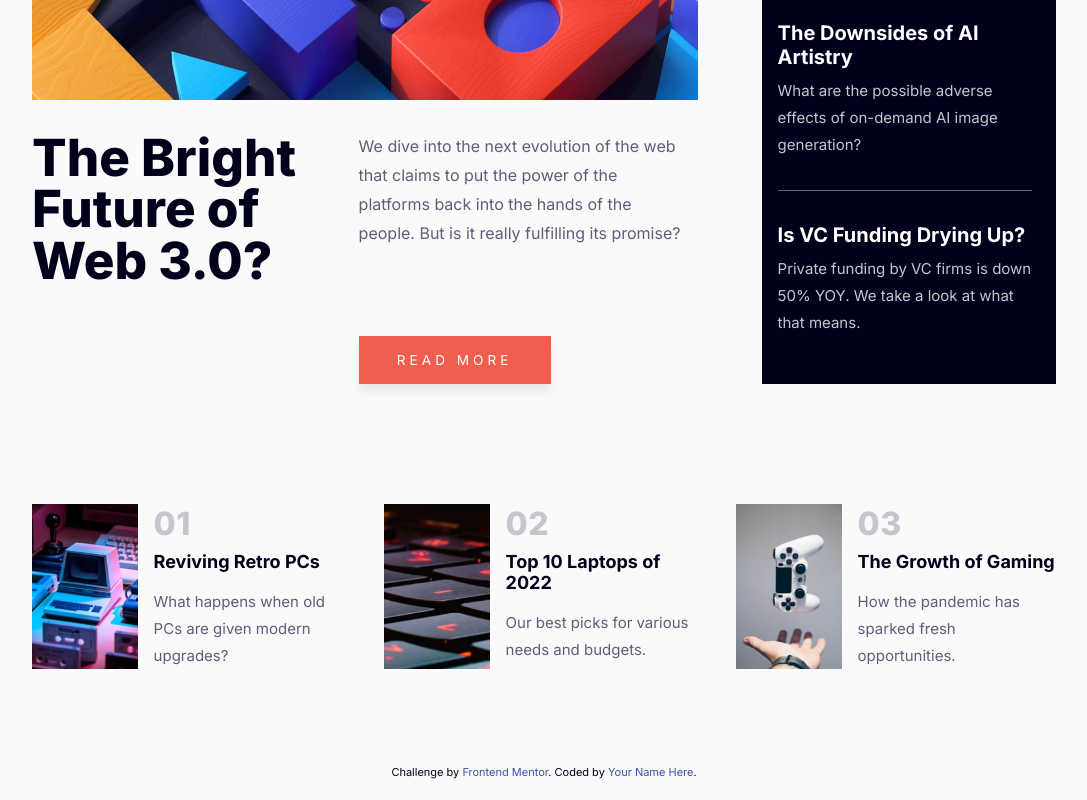
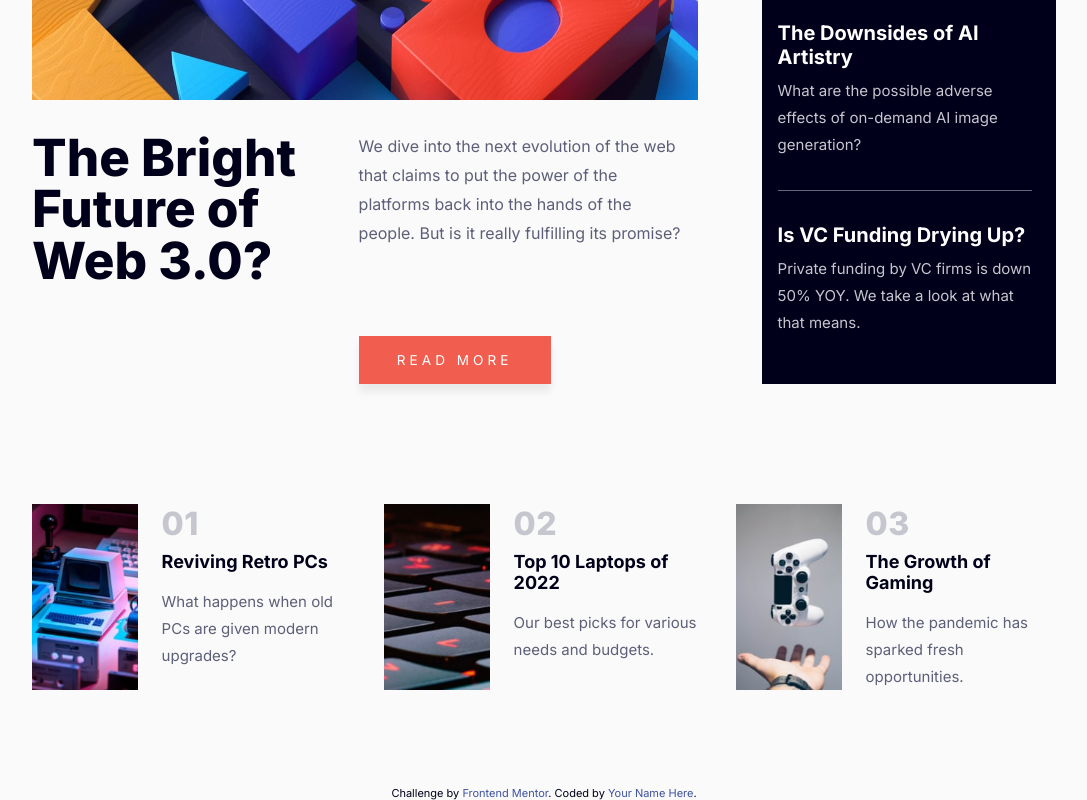
Before and after one commit to ShakexSempe/news-homepage, a plain HTML site: page index.html in a window 1280 px wide. Shown: the part 342-1142 px from the top of the page, without its empty margins (96-1183 px from the left). Before the commit the page ends 1121 px from the top, so only its background shows below. Drawn offline with Linux system fonts and the light colour scheme.

Commit message:
bottom-item mobile flex gap

```diff
--- a/sass/components/_main.scss
+++ b/sass/components/_main.scss
@@ -222,8 +222,7 @@ main {
 
 .bottom-item {
     display: flex;
-    gap: 1rem;
-
+    gap: 1.5rem;
 
     img {
         width: 6rem;
@@ -261,10 +260,6 @@ main {
 
     &:hover {
 
-        img {
-
-        }
-
         .item-content {
             h4 {
                 color: abstracts.$brand-red;
```
Also changed, not shown: css/style.css, 1 other file.
